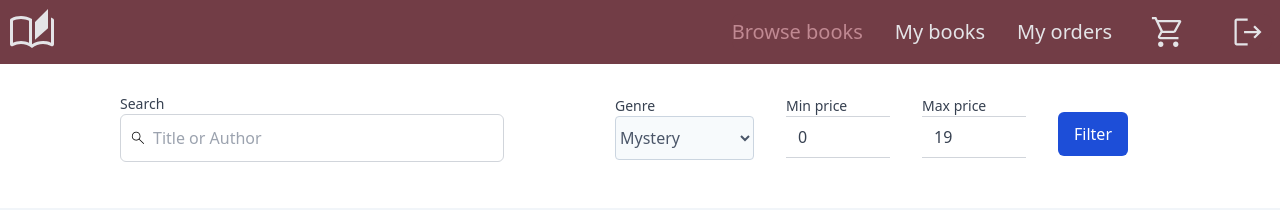
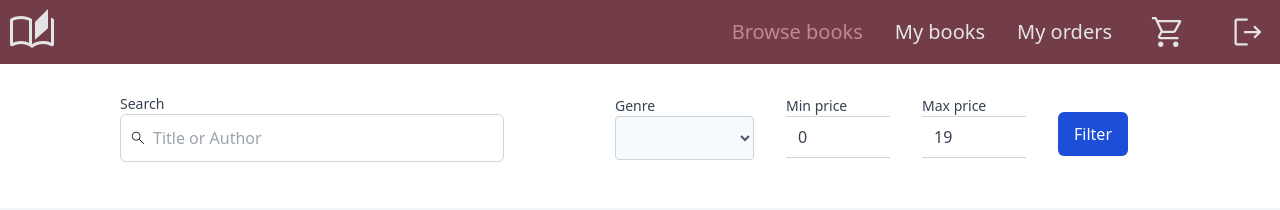
Before and after one commit to jzizka8/BookMarket, a React (Vite) app in the folder frontend/: page /books in a window 1280 px wide. Shown: the top 210 px of the page. Built offline with nearby package versions, Linux system fonts and the light colour scheme.

Commit message:
feat: add empty genre option to filter

```diff
--- a/frontend/src/components/Filter.tsx
+++ b/frontend/src/components/Filter.tsx
@@ -36,6 +36,7 @@ const Filter = (props: FilterProps) => {
     }
 
     props.setFilterQuery(filterObj);
+    console.log(filterObj);
   };
 
   const initialMinValue = 0;
@@ -82,6 +83,9 @@ const Filter = (props: FilterProps) => {
             className="form-input h-11 p-0"
             {...register('genre')}
           >
+            <option key="" value="">
+              {' '}
+            </option>
             {Object.values(Genre).map((genre) => (
               <option key={genre} value={genre}>
                 {genre}
--- a/frontend/src/schemas/FilterSchema.tsx
+++ b/frontend/src/schemas/FilterSchema.tsx
@@ -5,7 +5,7 @@ const genreValues = Object.values(Genre) as [string, ...string[]];
 
 const filterSchema = z
   .object({
-    genre: z.enum(genreValues).optional(),
+    genre: z.enum([...genreValues, '']).default(''),
     minPrice: z
       .string()
       .regex(/^\d+$/)
```
